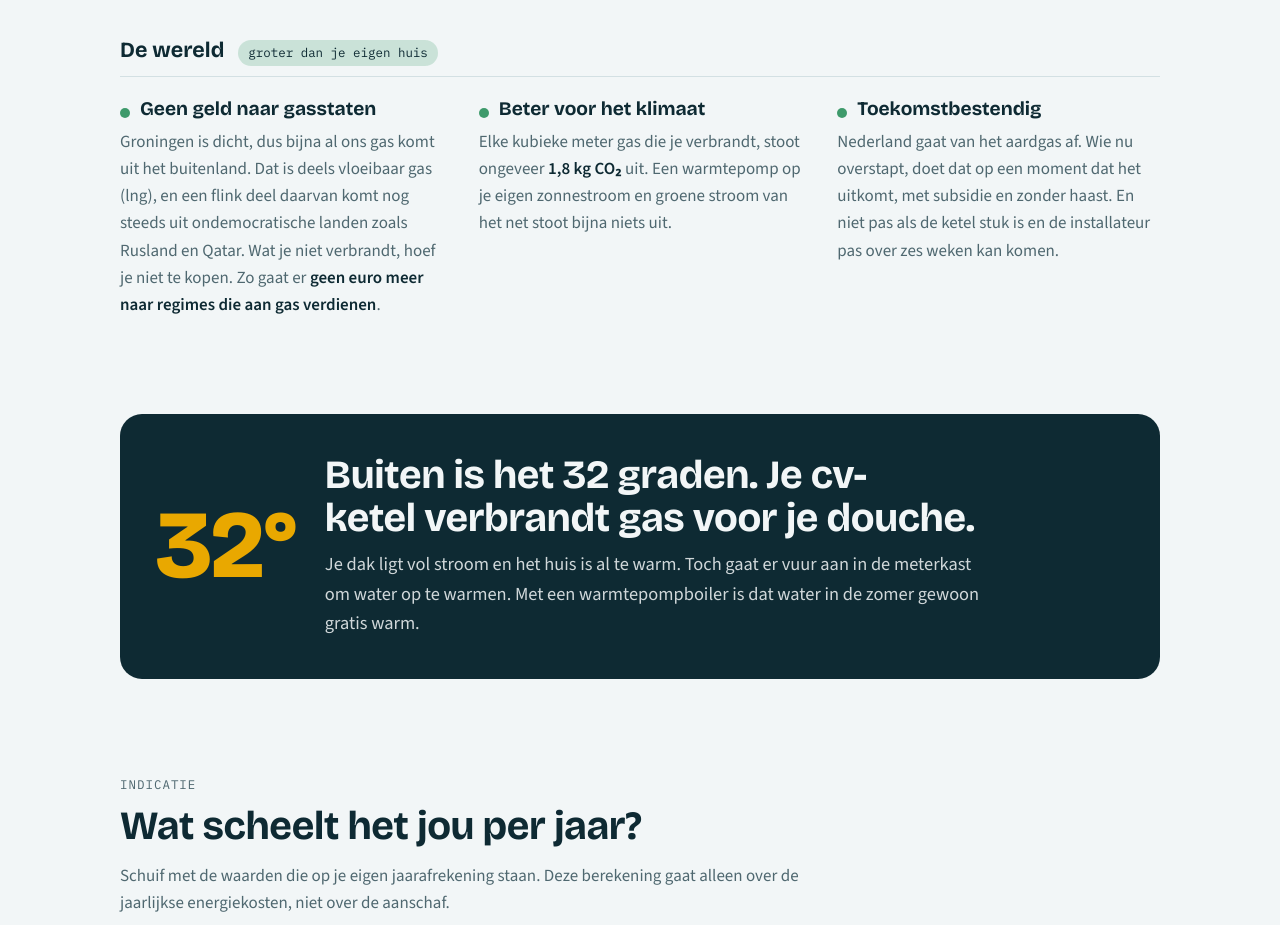
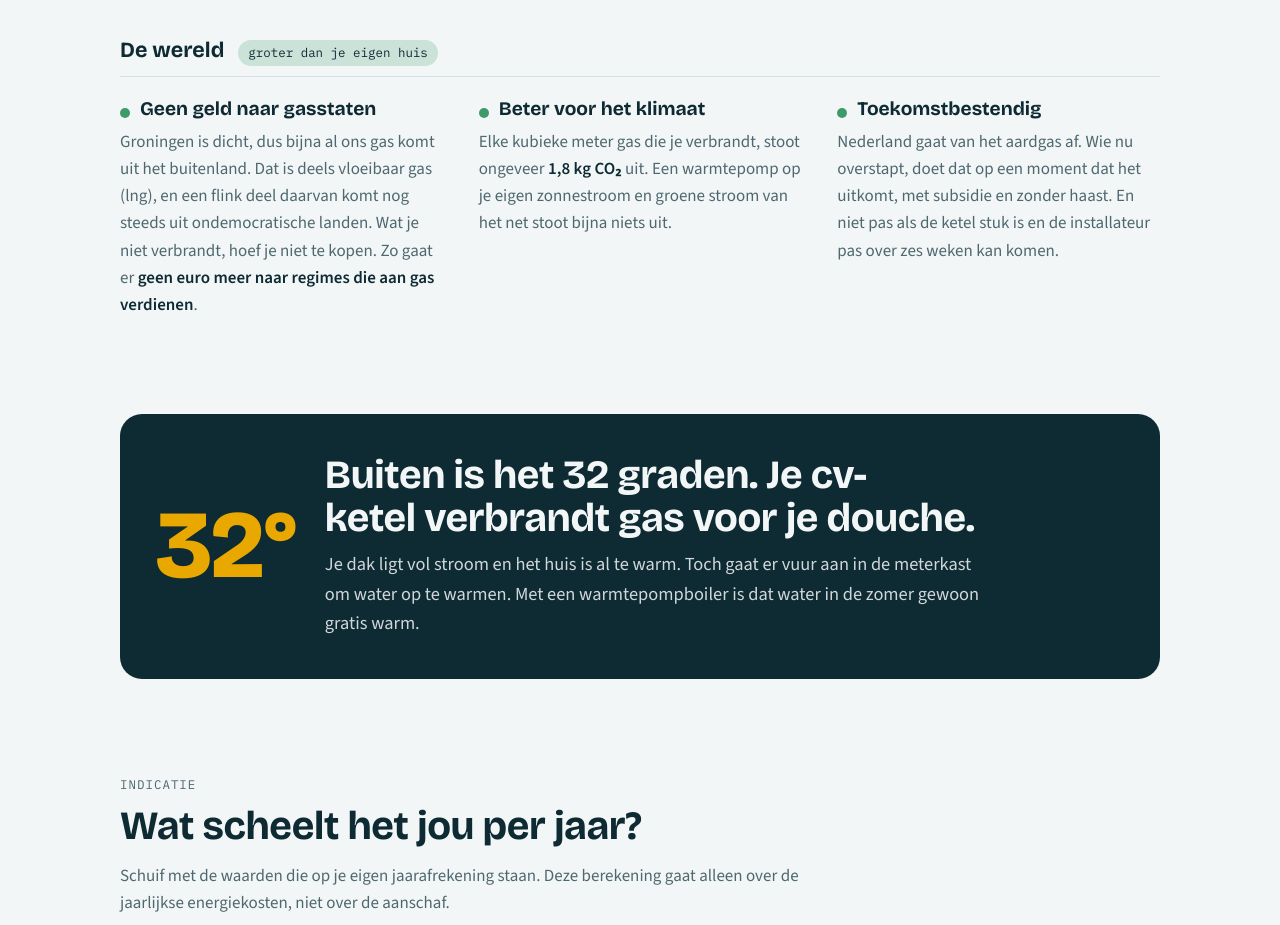
Before and after one commit to lafeber/lafeber.github.io, a website: page veemarkt-van-het-gas/index.html in a window 1280 px wide. Shown: the part 2020-2945 px from the top of the page. Drawn offline with nearby package versions, Linux system fonts and the light colour scheme.

Commit message:
Veemarkt: landen niet meer bij naam noemen
Co-Authored-By: Claude Opus 5.5 <noreply@anthropic.com>

```diff
--- a/veemarkt-van-het-gas/index.html
+++ b/veemarkt-van-het-gas/index.html
@@ -187,7 +187,7 @@ footer{padding-block:40px 60px;border-top:1px solid var(--line);color:var(--mute
     <div class="group g-wereld">
       <div class="group-head"><h3 style="font-size:1.35rem">De wereld</h3><span class="tag">groter dan je eigen huis</span></div>
       <div class="reasons">
-        <article class="reason"><h3>Geen geld naar gasstaten</h3><p>Groningen is dicht, dus bijna al ons gas komt uit het buitenland. Dat is deels vloeibaar gas (lng), en een flink deel daarvan komt nog steeds uit ondemocratische landen zoals Rusland en Qatar. Wat je niet verbrandt, hoef je niet te kopen. Zo gaat er <strong>geen euro meer naar regimes die aan gas verdienen</strong>.</p></article>
+        <article class="reason"><h3>Geen geld naar gasstaten</h3><p>Groningen is dicht, dus bijna al ons gas komt uit het buitenland. Dat is deels vloeibaar gas (lng), en een flink deel daarvan komt nog steeds uit ondemocratische landen. Wat je niet verbrandt, hoef je niet te kopen. Zo gaat er <strong>geen euro meer naar regimes die aan gas verdienen</strong>.</p></article>
         <article class="reason"><h3>Beter voor het klimaat</h3><p>Elke kubieke meter gas die je verbrandt, stoot ongeveer <strong>1,8 kg CO₂</strong> uit. Een warmtepomp op je eigen zonnestroom en groene stroom van het net stoot bijna niets uit.</p></article>
         <article class="reason"><h3>Toekomstbestendig</h3><p>Nederland gaat van het aardgas af. Wie nu overstapt, doet dat op een moment dat het uitkomt, met subsidie en zonder haast. En niet pas als de ketel stuk is en de installateur pas over zes weken kan komen.</p></article>
       </div>
```
